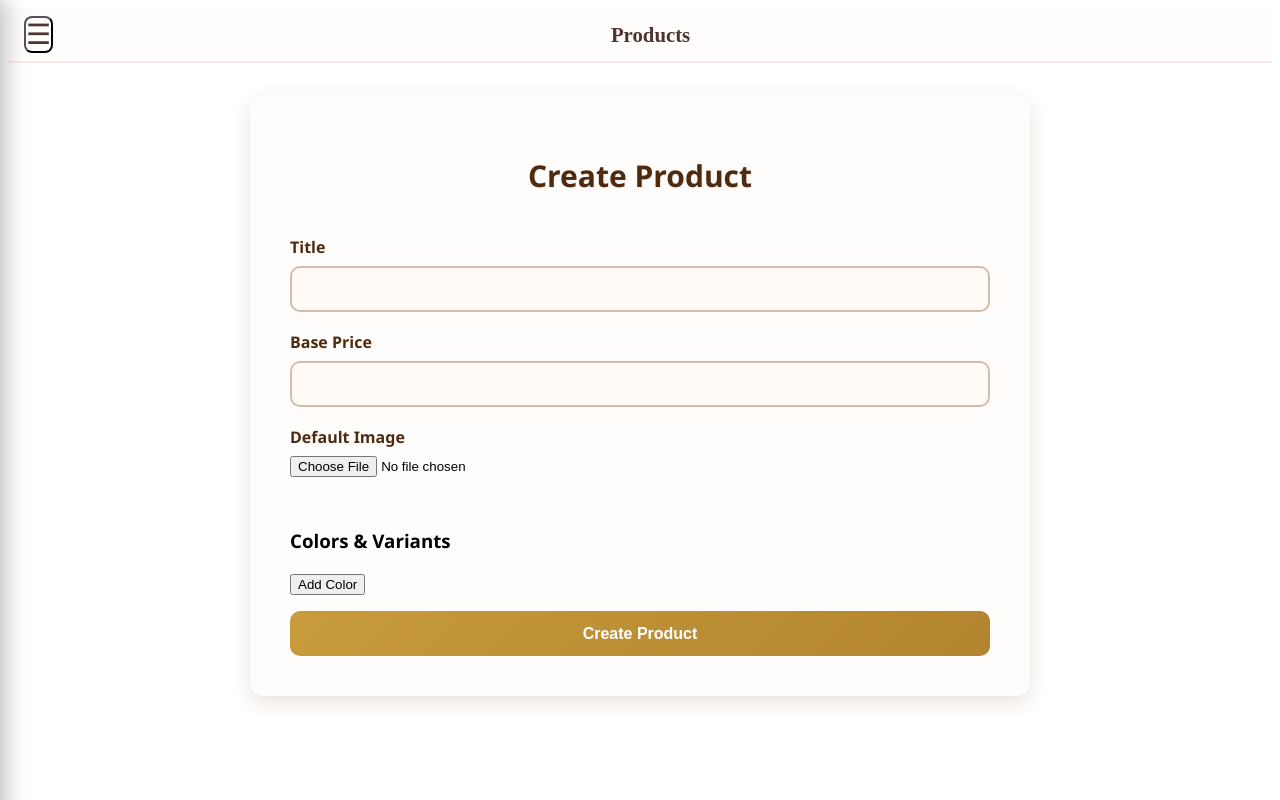
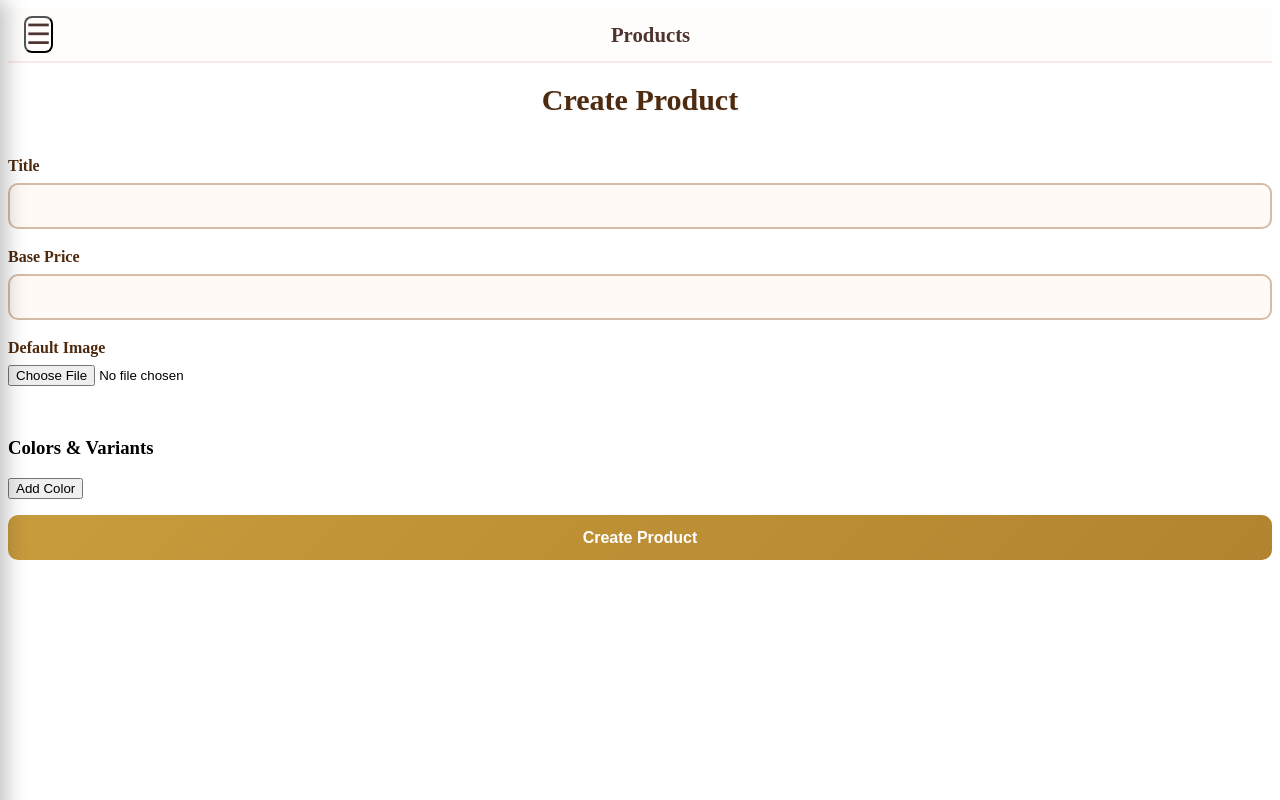
Before and after one commit to BLOUDANJEWELLERY/webns, a Next.js app in the folder nextjs/: page /admin/products/create in a window 1280 px wide. Built offline with nearby package versions, Linux system fonts and the light colour scheme.

Commit message:
Update create.tsx

```diff
--- a/nextjs/src/pages/admin/products/create.tsx
+++ b/nextjs/src/pages/admin/products/create.tsx
@@ -153,7 +153,7 @@ export default function CreateProduct() {
 <>
  <AdminHeader title="Products" titleHref="/admin/products" />
 
-    <div className={styles.mainContainer}>
+   {/* <div className={styles.mainContainer}>*/}
       <h1 className={styles.heading}>Create Product</h1>
       <form onSubmit={handleSubmit} className={styles.form}>
         {/* Title & Price */}
@@ -279,7 +279,6 @@ export default function CreateProduct() {
           {loading ? 'Saving...' : 'Create Product'}
         </button>
       </form>
-    </div>
 </>
   )
 }
```
